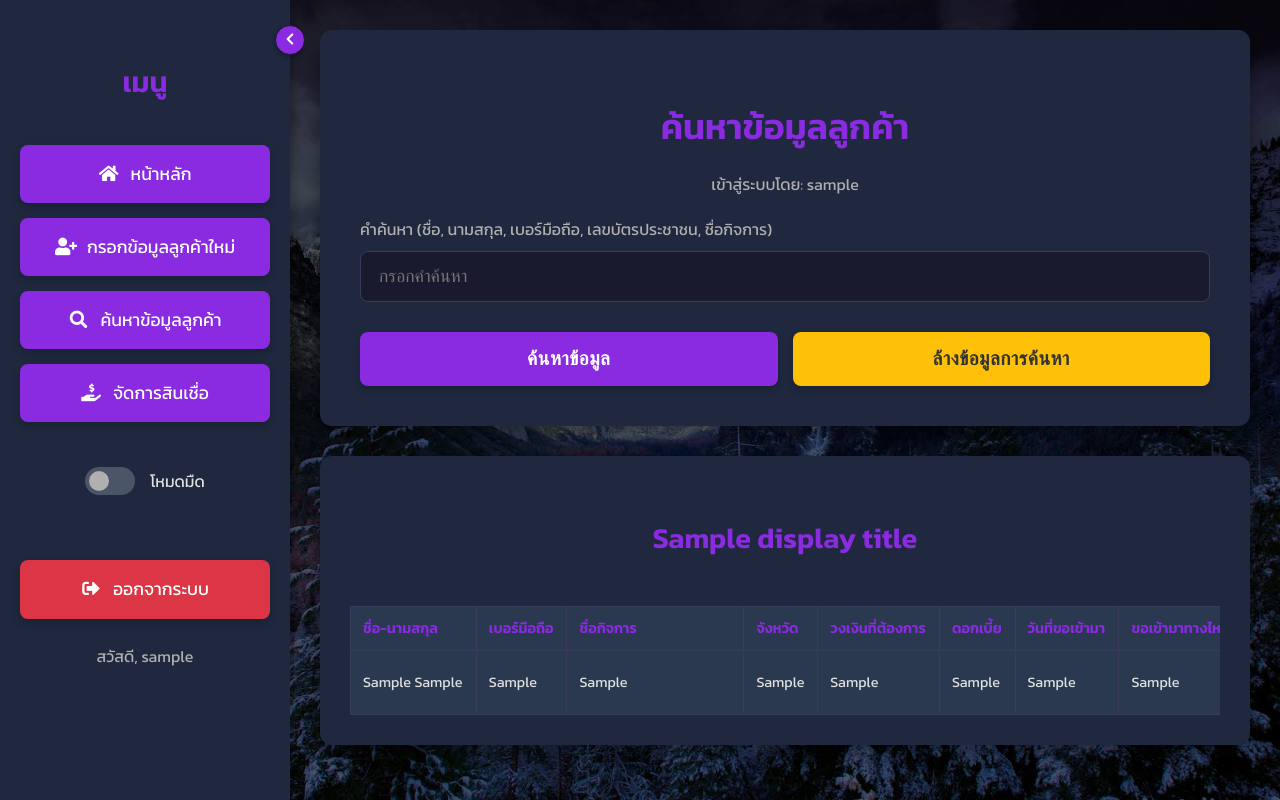
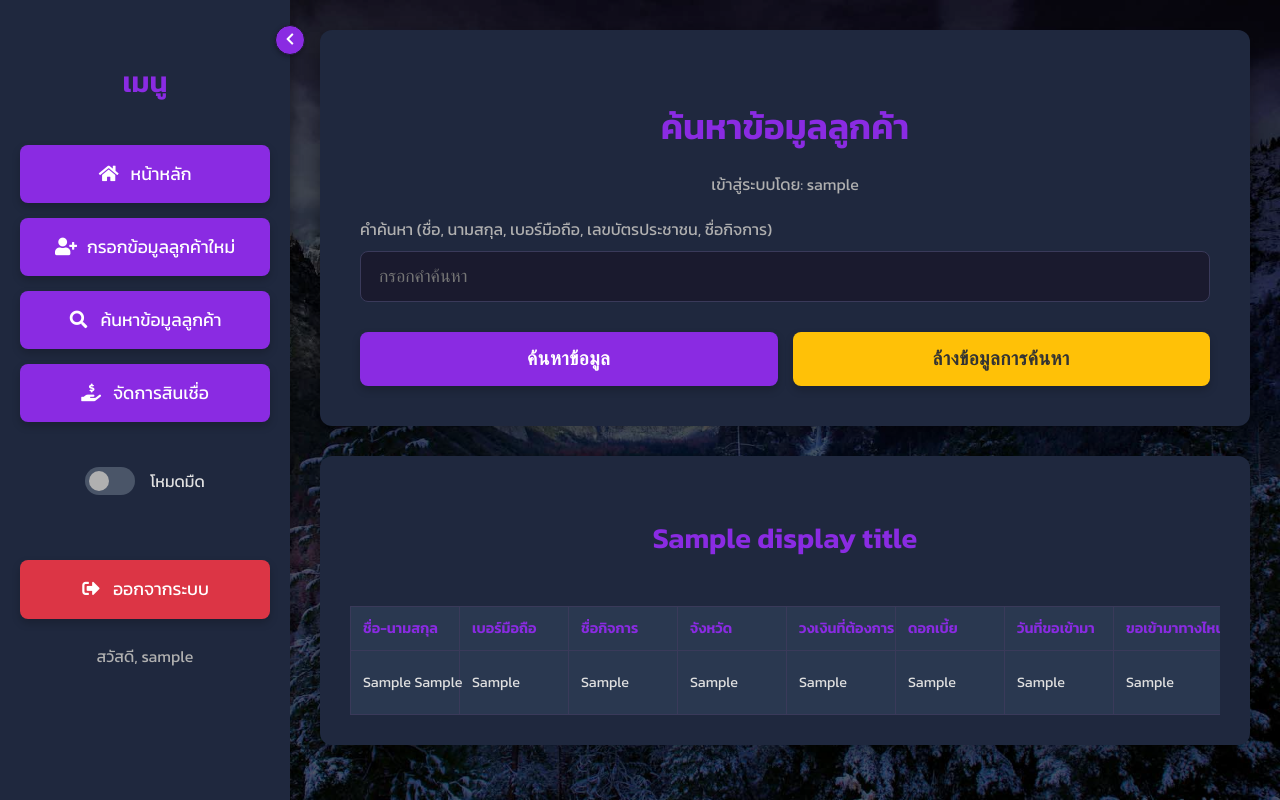
Before and after one commit to khantahome/flask-customer-app, a Flask app: template templates/search_data.html in a window 1280 px wide. Run offline with Flask 3, Linux system fonts and the light colour scheme; the template is opened without the code that fills it: most values are stand-ins (such as "Sample title", 1, 10 or a date in 2020); grey boxes labelled with a size stand in for pictures from a placeholder-image service; some libraries are stand-ins or nearby versions.

Commit message:
ชื่อกิจการ2

```diff
--- a/templates/search_data.html
+++ b/templates/search_data.html
@@ -586,6 +586,7 @@
             margin-top: 20px;
             font-size: 0.9em;
             min-width: 1200px; /* Prevent wrapping on small viewports, allow scroll */
+            table-layout: fixed; /* NEW: Force columns to respect widths */
         }
 
         .results-table th, .results-table td {
```
